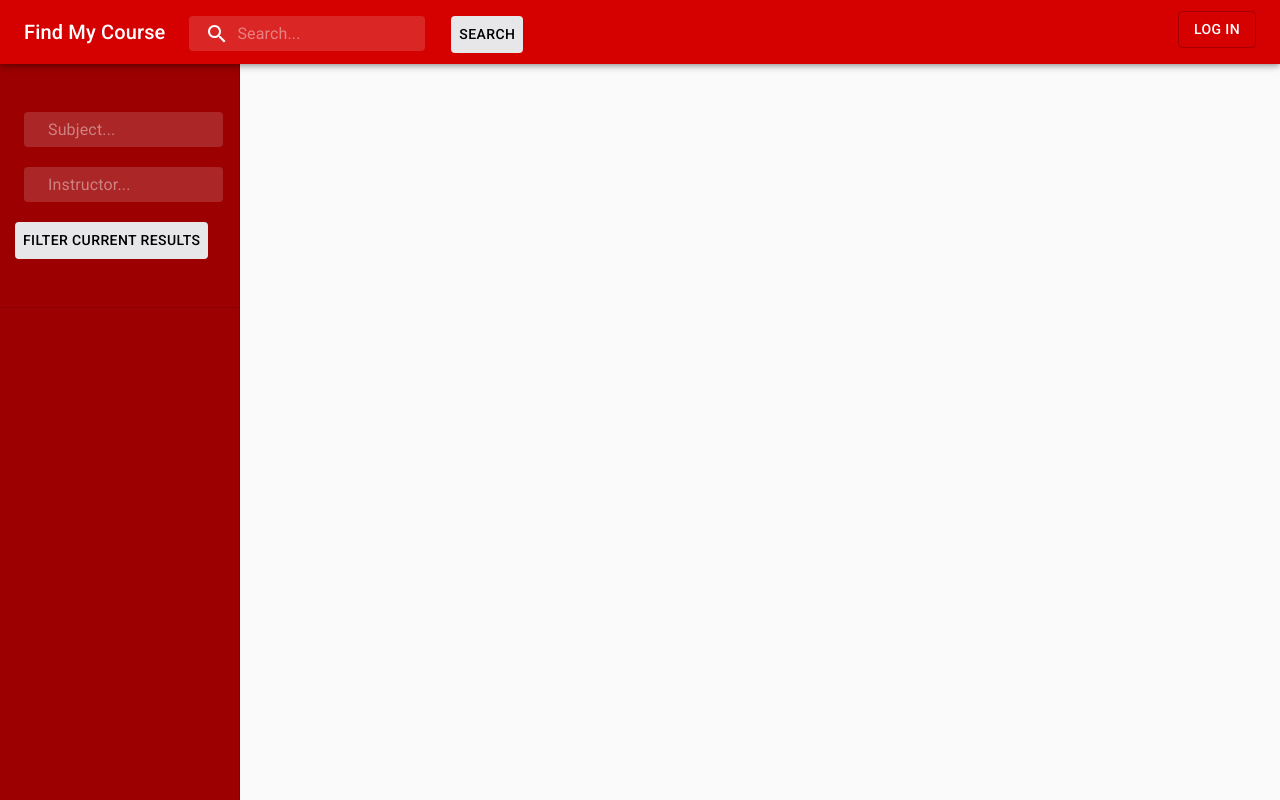
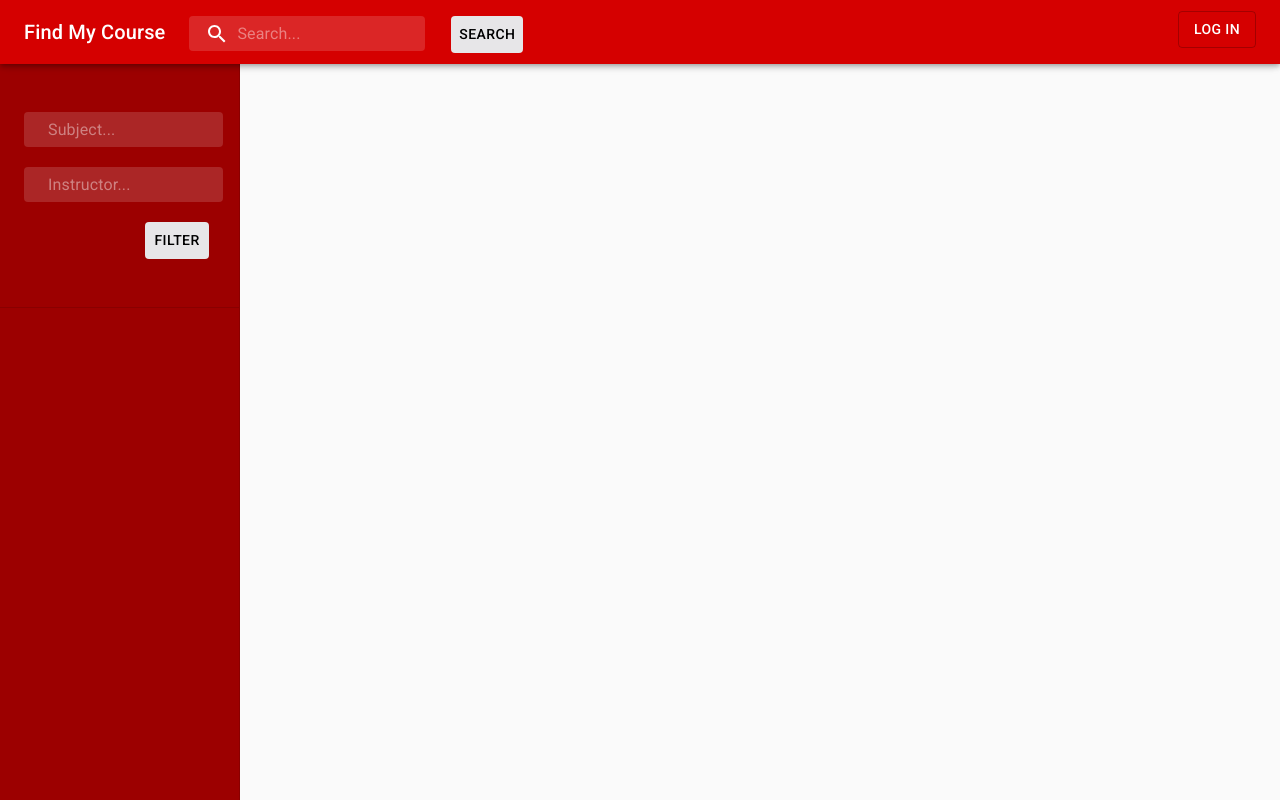
Before and after one commit to CS-506/FMC-Frontend, a React (Create React App) app: page /Profile in a window 1280 px wide. Built offline with nearby package versions, Linux system fonts and the light colour scheme.

Commit message:
Changed button name -> Filter

```diff
--- a/src/components/NavBar.js
+++ b/src/components/NavBar.js
@@ -309,12 +309,12 @@ export default function NavBar(props) {
               style={{ textDecoration: 'none' }}
             >
               <Button
-                style={{ marginLeft: 15 }}
+                style={{ marginLeft: 145 }}
                 className={classes.searchButton}
                 onClick={() => sendFilterCaller()}
                 width='20ch'
               >
-                {"Filter current results"}
+                Filter
               </Button>
             </Link>
           </List>
```
